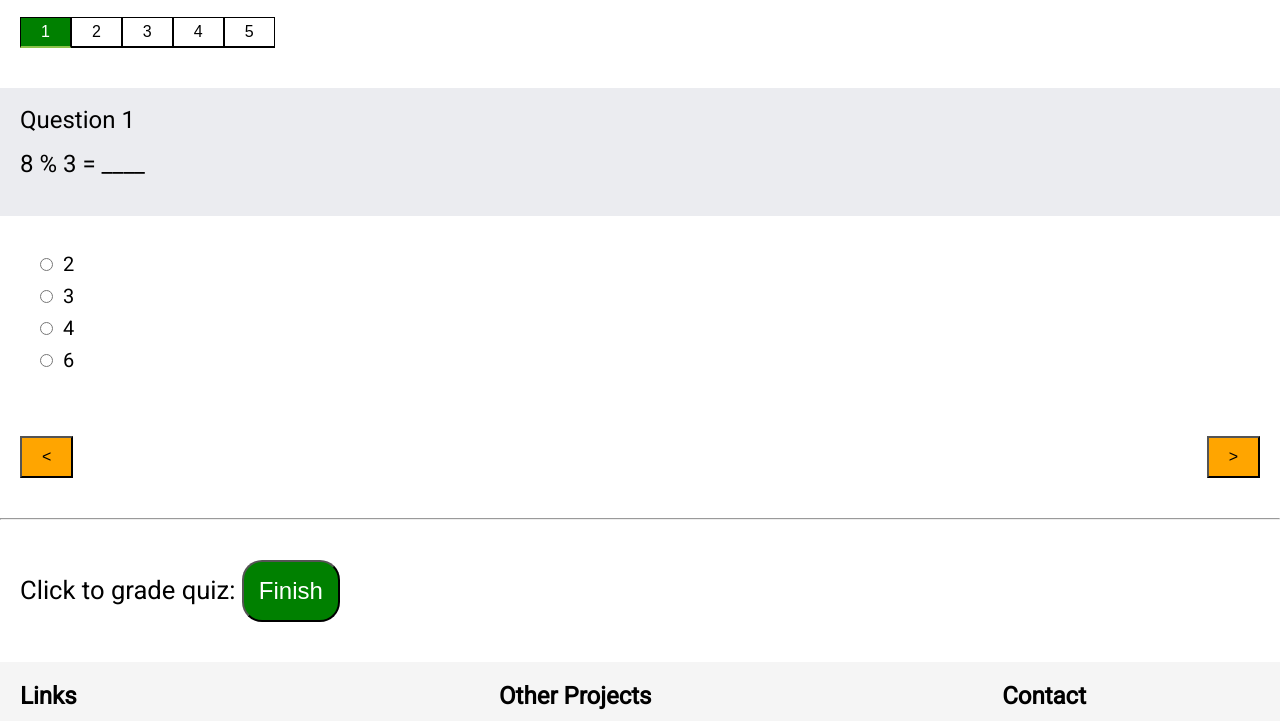
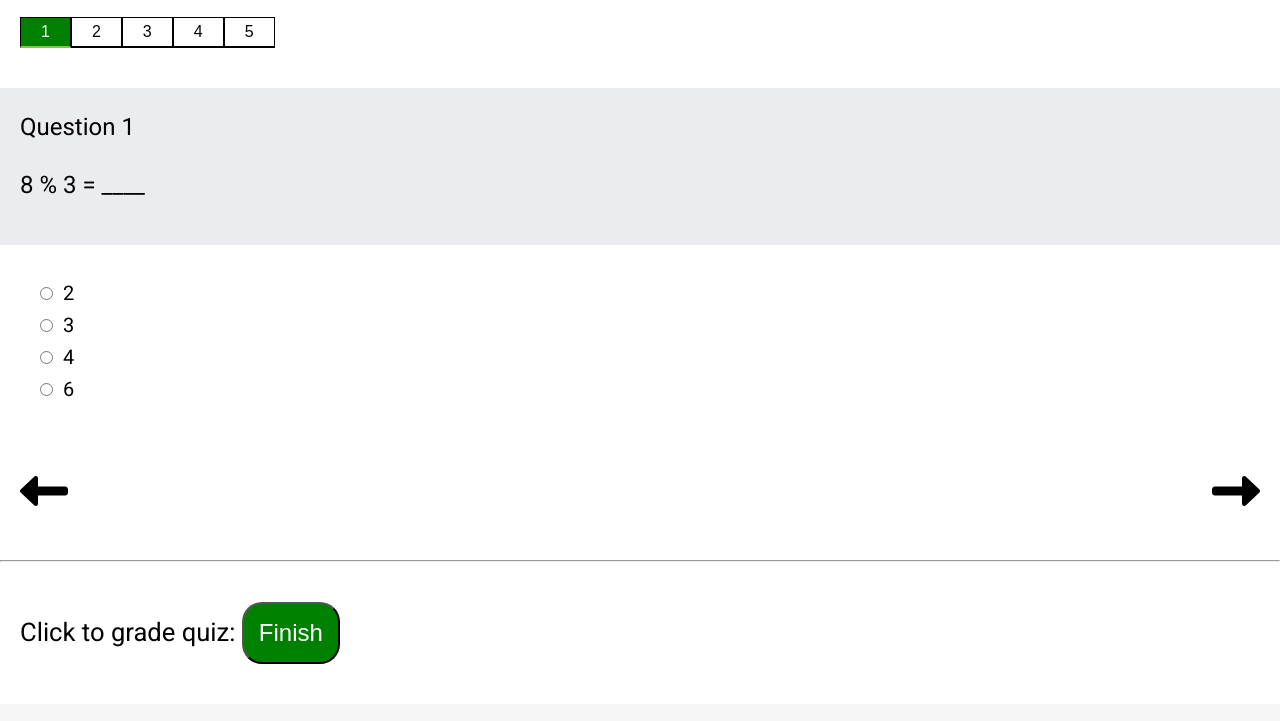
Before and after one commit to bryanc123/Plain-JavaScript-Quiz, a plain HTML site: page index.html in a window 1280 px wide. Shown: the part 81-802 px from the top of the page. Drawn offline with Linux system fonts and the light colour scheme.

Commit message:
Updated styles

```diff
--- a/index.html
+++ b/index.html
@@ -5,7 +5,7 @@
     <meta name="viewport" content="width=device-width, initial-scale=1.0">
     <meta http-equiv="X-UA-Compatible" content="ie=edge">
     <link rel="stylesheet" href="style.css">
-    <link rel="stylesheet" href="https://cdnjs.cloudflare.com/ajax/libs/font-awesome/5.15.1/css/all.min.css" integrity="sha512-+4zCK9k+qNFUR5X+cKL9EIR+ZOhtIloNl9GIKS57V1MyNsYpYcUrUeQc9vNfzsWfV28IaLL3i96P9sdNyeRssA==" crossorigin="anonymous" />
+    <link rel="stylesheet" href="https://cdnjs.cloudflare.com/ajax/libs/font-awesome/6.1.1/css/all.min.css" integrity="sha512-KfkfwYDsLkIlwQp6LFnl8zNdLGxu9YAA1QvwINks4PhcElQSvqcyVLLD9aMhXd13uQjoXtEKNosOWaZqXgel0g==" crossorigin="anonymous" referrerpolicy="no-referrer" />
     <title>Document</title>
 </head>
 <body>
@@ -28,8 +28,8 @@
                 </section>
                 <section class="previous-next-section">
                     <div class="previous-next">
-                        <button onClick="changeQuestion(-1)">&lt;</button>
-                        <button onClick="changeQuestion(1)">&gt;</button>
+                        <button onClick="changeQuestion(-1)"><i class="fa-solid fa-left-long"></i></button>
+                        <button onClick="changeQuestion(1)"><i class="fa-solid fa-right-long"></i></button>
                     </div>
                 </section>
                 <hr>
--- a/style.css
+++ b/style.css
@@ -83,38 +83,41 @@ nav a:hover {
 }
 
 .question-navigation button {
-    padding: 5px 20px;
     background-color: white;
     border: 1px solid black;
     border-bottom: 2px solid black;
+    font-size: 16px;
+    padding: 5px 20px;
 }
-
 .question-navigation .selected {
     background-color: green;;
     border-bottom: 2px solid #8BC34A;
     color: white;
 }
-
 .question-navigation button:hover {
     border-bottom: 2px solid #8BC34A;
+    cursor: pointer;
 }
 
 /* Question Section */
 
 .question {
-    padding: 20px;
-    margin: 20px 0;
+    background-color: #EBECF0;
     font-size: 24px;
     line-height: 1em;
-    background-color: #EBECF0;
+    margin: 20px 0;
+    padding: 20px;
+}
+.question p {
+    line-height: 1.6em;
 }
 
 /* Choices Section */
 
 .choices {
-    padding: 20px 40px;
     font-size: 20px;
     height: 180px;
+    padding: 20px 40px;
 }
 
 /* Previous and Next Buttons */
@@ -122,19 +125,20 @@ nav a:hover {
 .previous-next {
     display: flex;
     justify-content: space-between;
+    padding: 20px;
 }
 
-.previous-next-section button {
-    padding: 10px 20px;
-    background-color: orange;
+.previous-next button {
+    background-color: transparent;
+    border: none;
+    color: orange;
+    font-size: 3em;
 }
-
-.previous-next-section button:hover {
-    background-color: #FF8C00;
+.previous-next button:hover {
+    cursor: pointer;
 }
-
-.previous-next {
-    padding: 20px;
+.previous-next button:hover i {
+    color: gray;
 }
 
 /* Grade Button */
@@ -184,11 +188,6 @@ nav a:hover {
 .retry-button:hover {
     background: #8BC34A;
     color: black;
-}
-
-button {
-    font-size: 16px;
-    cursor: pointer;
 }
 
 .container {
```
